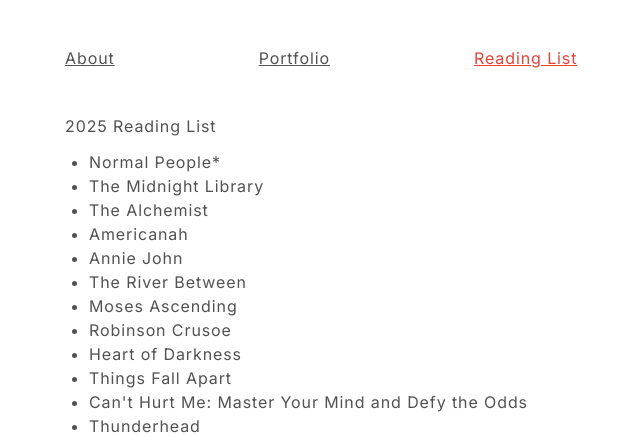
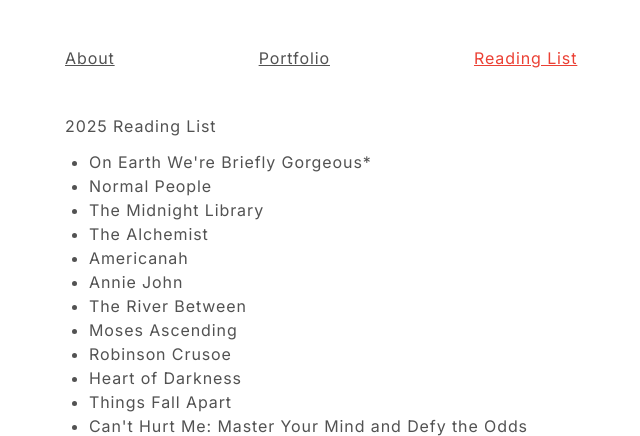
Before and after one commit to rrachelhuangg/rachelhuang.dev, a Flask app: page /books in a window 1280 px wide. Shown: the part 186-622 px from the top of the page, without its empty margins (311-951 px from the left). Run offline with Flask 3, Linux system fonts and the light colour scheme.

Commit message:
Updated reading list.

```diff
--- a/templates/books.html
+++ b/templates/books.html
@@ -37,7 +37,8 @@
     <div>
         2025 Reading List
         <ul>
-            <li>Normal People*</li>
+            <li>On Earth We're Briefly Gorgeous*</li>
+            <li>Normal People</li>
             <li>The Midnight Library</li>
             <li>The Alchemist</li>
             <li>Americanah</li>
```
